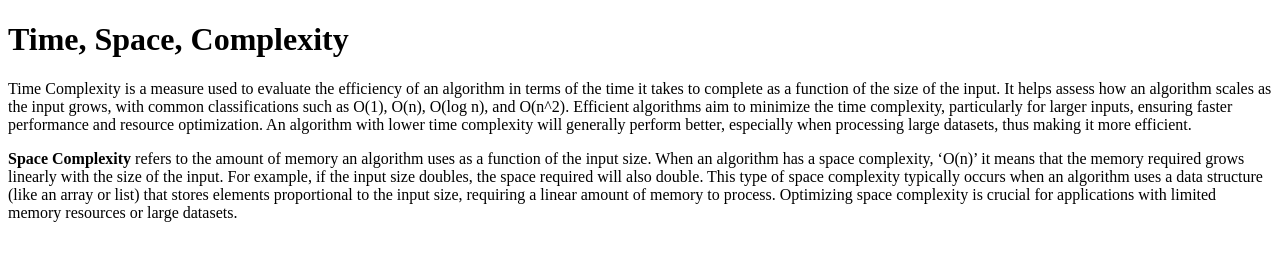
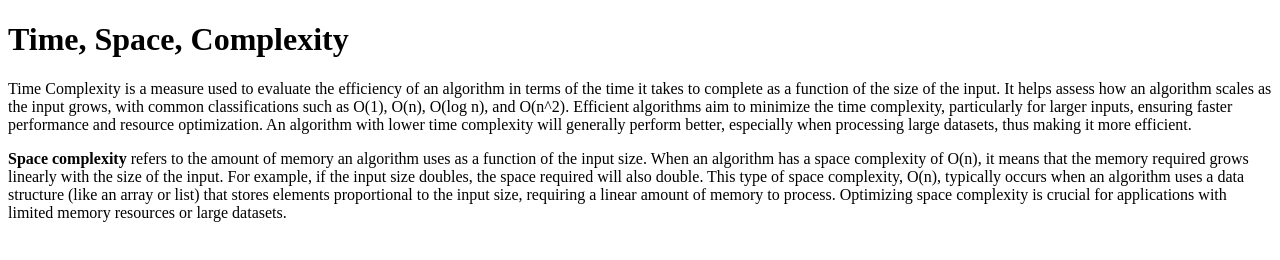
Before and after one commit to acciojob/time-and-space-complexity-coder-T03, a website: page main.html in a window 1280 px wide. Drawn offline with Linux system fonts and the light colour scheme.

Commit message:
created a submission

```diff
--- a/main.html
+++ b/main.html
@@ -11,11 +11,9 @@
     <script type="text/javascript" src="./script.js"></script>
 		<h1>Time, Space, Complexity</h1>
      <p>Time Complexity is a measure used to evaluate the efficiency of an algorithm in terms of the time it takes to complete as a function of the size of the input. It helps assess how an algorithm scales as the input grows, with common classifications such as O(1), O(n), O(log n), and O(n^2). Efficient algorithms aim to minimize the time complexity, particularly for larger inputs, ensuring faster performance and resource optimization. An algorithm with lower time complexity will generally perform better, especially when processing large datasets, thus making it more efficient.</p>
-
-     <p>
-        <b>Space Complexity </b>refers to the amount of memory an algorithm uses as a function of the input size. When an algorithm has a space complexity, ‘O(n)’ it means that the memory required grows linearly with the size of the input. For example, if the input size doubles, the space required will also double. This type of space complexity typically occurs when an algorithm uses a data structure (like an array or list) that stores elements proportional to the input size, requiring a linear amount of memory to process. Optimizing space complexity is crucial for applications with limited memory resources or large datasets.
-     </p>
-
+		<p>
+    <b>Space complexity</b> refers to the amount of memory an algorithm uses as a function of the input size. When an algorithm has a space complexity of O(n), it means that the memory required grows linearly with the size of the input. For example, if the input size doubles, the space required will also double. This type of space complexity, O(n), typically occurs when an algorithm uses a data structure (like an array or list) that stores elements proportional to the input size, requiring a linear amount of memory to process. Optimizing space complexity is crucial for applications with limited memory resources or large datasets.
+</p>
 
 
 </body>
```
